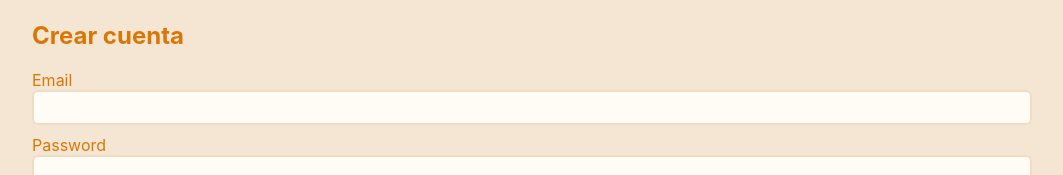
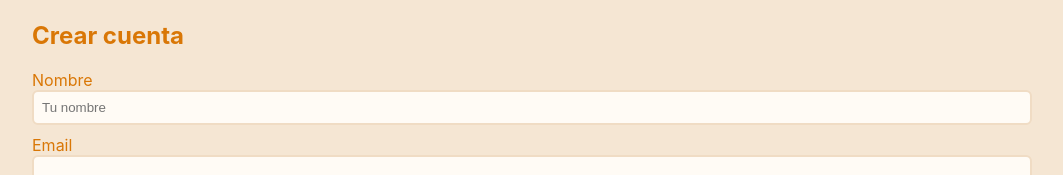
Before and after one commit to PabloFernandez3012/RecetasReact, a React (Vite) app in the folder frontend/: page /register in a window 1280 px wide. Shown: the part 209-384 px from the top of the page, without its empty margins (118-1181 px from the left). Built offline with nearby package versions, Linux system fonts and the light colour scheme; no server answers.

Commit message:
feat(auth): agregar campo nombre en registro y usarlo en saludo

```diff
--- a/frontend/src/App.jsx
+++ b/frontend/src/App.jsx
@@ -27,7 +27,7 @@ export default function App() {
           <div style={{flexGrow:1}} />
           {isSuccess ? (
             <>
-              <span style={{fontSize:'0.9rem'}}>Hola, {me.email}</span>
+              <span style={{fontSize:'0.9rem'}}>Hola, {me.name || me.email}</span>
               <Link to="/new" className="btn icon" title="Nueva receta" aria-label="Nueva receta">+</Link>
               <button onClick={onLogout} className="btn" style={{background:'#444'}}>Salir</button>
             </>
--- a/frontend/src/pages/Register.jsx
+++ b/frontend/src/pages/Register.jsx
@@ -3,6 +3,7 @@ import { useRegister } from '../hooks/useAuth'
 import { useNavigate, Link } from 'react-router-dom'
 
 export default function Register() {
+  const [name, setName] = useState('')
   const [email, setEmail] = useState('')
   const [password, setPassword] = useState('')
   const registerMutation = useRegister()
@@ -11,7 +12,7 @@ export default function Register() {
   const onSubmit = async (e) => {
     e.preventDefault()
     try {
-      await registerMutation.mutateAsync({ email, password })
+      await registerMutation.mutateAsync({ email, password, name })
       navigate('/')
     } catch (err) {
       // handled in UI
@@ -24,6 +25,9 @@ export default function Register() {
       {registerMutation.isError && (
         <p style={{ color: 'red' }}>Error: {registerMutation.error.message}</p>
       )}
+      <label>Nombre
+        <input type="text" value={name} onChange={e => setName(e.target.value)} placeholder="Tu nombre" required />
+      </label>
       <label>Email
         <input type="email" value={email} onChange={e => setEmail(e.target.value)} required />
       </label>
```
Also changed, not shown: 1 other file (tests, documents, lock files or other folders).
